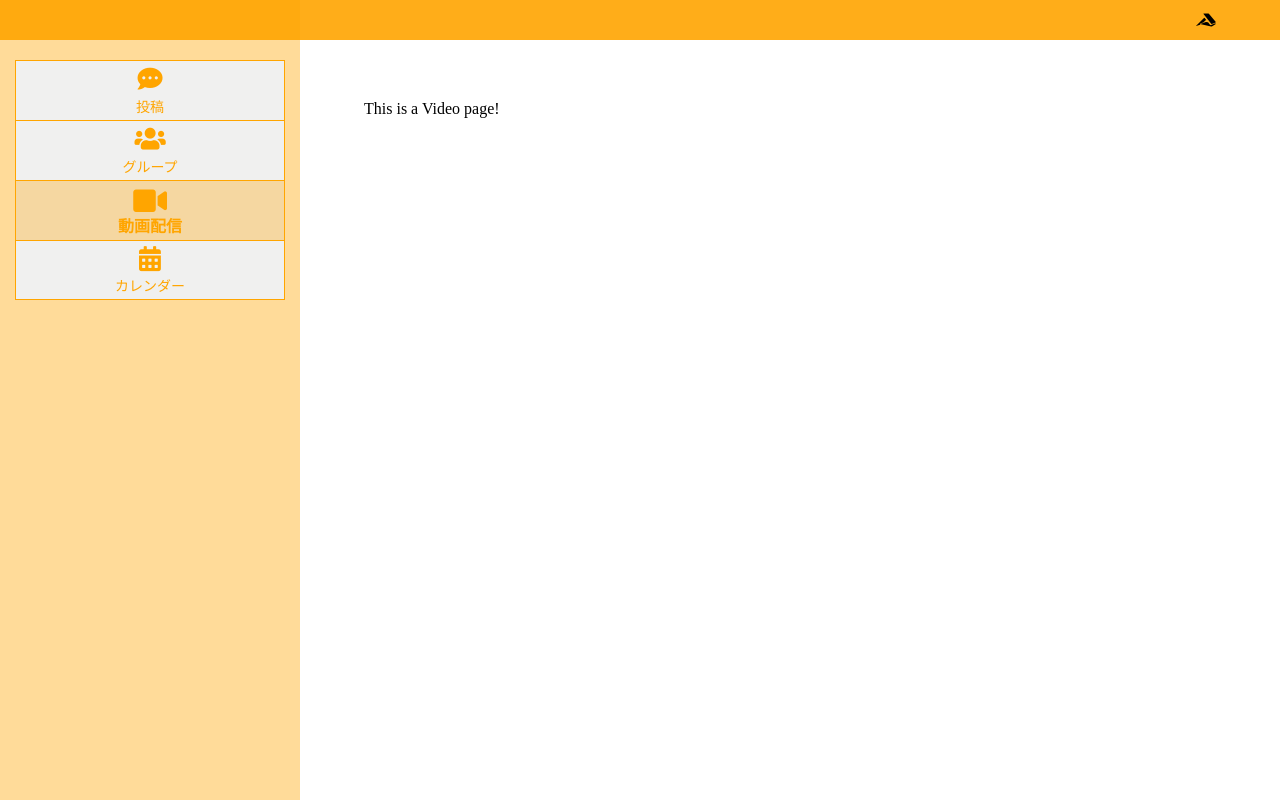
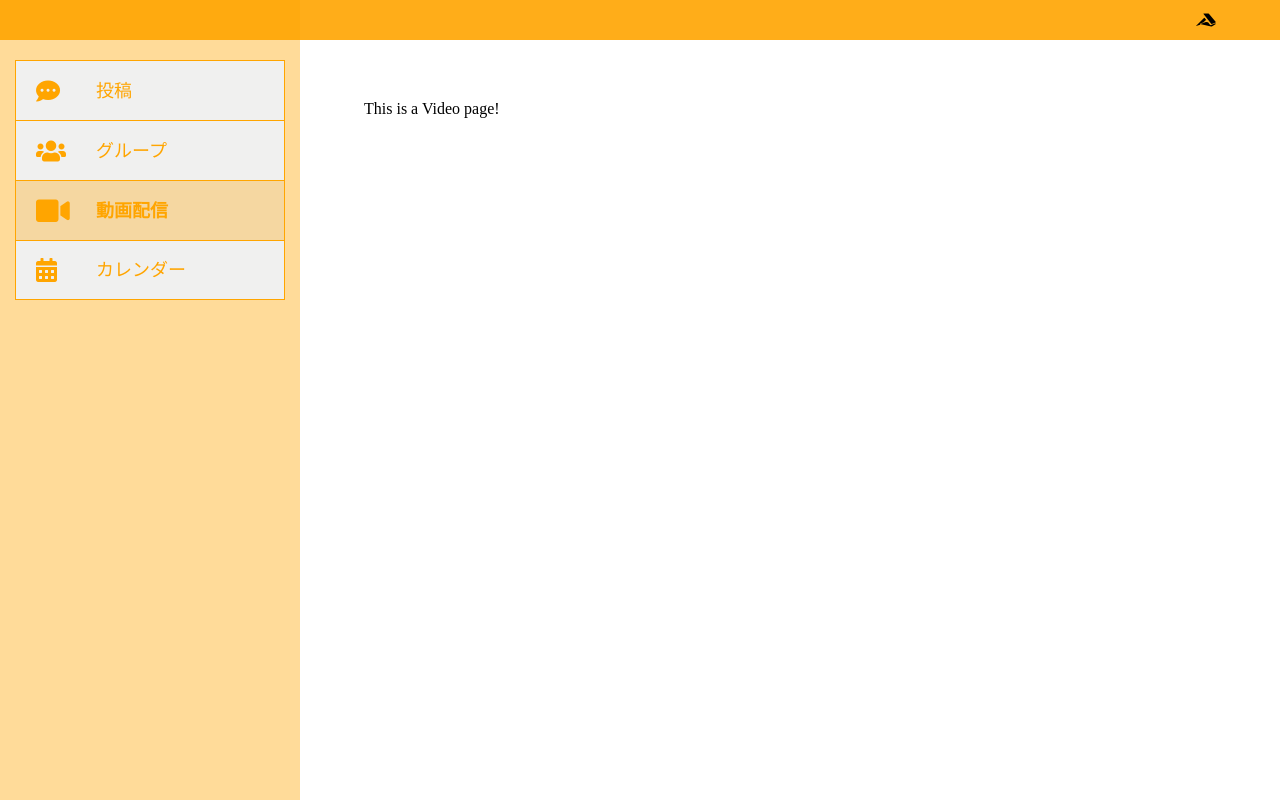
Before and after one commit to Asada678/misoten, a Vue app: page /video in a window 1280 px wide. Built offline with nearby package versions, Linux system fonts and the light colour scheme.

Commit message:
fix main menu

```diff
--- a/src/components/common/MainMenu.vue
+++ b/src/components/common/MainMenu.vue
@@ -122,6 +122,28 @@ export default {
           border-right: 1px solid orange;
           border-bottom: 1px solid orange;
         }
+
+        a {
+          &.router-link-active {
+            span {
+              line-height: 24px;
+              font-size: 18px;
+            }
+          }
+          i {
+            font-size: 24px;
+            top: 50%;
+            left: 20px;
+            transform: translateY(-50%);
+          }
+          span {
+            top: 50%;
+            left: 80px;
+            line-height: 24px;
+            font-size: 18px;
+            transform: translateY(-50%);
+          }
+        }
       }
     }
   }
```
